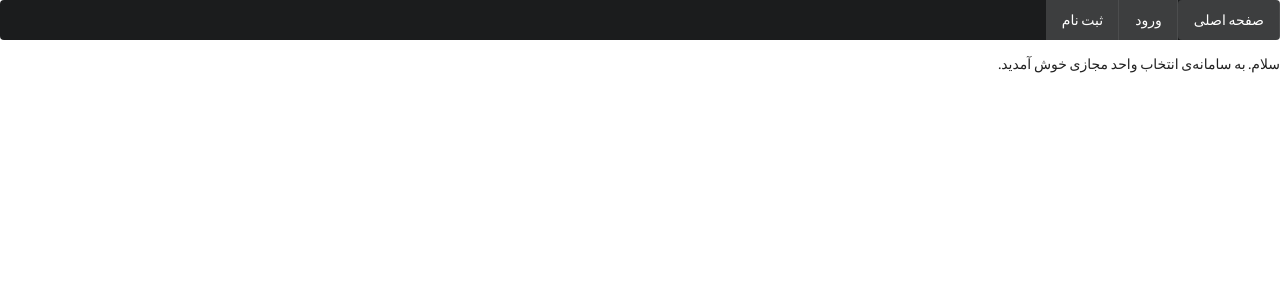
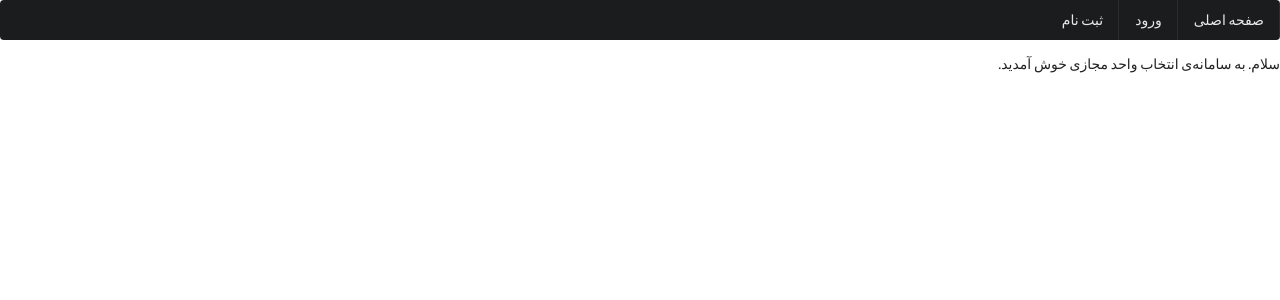
Before and after one commit to alrz1999/webe, a Django app: page / in a window 1280 px wide. Shown: the top 300 px of the page. Run offline with Django 3.2, Linux system fonts and the light colour scheme; some libraries are stand-ins or nearby versions.

Commit message:
refactor

```diff
--- a/edu/forms.py
+++ b/edu/forms.py
@@ -5,9 +5,9 @@ from django.forms import ModelForm
 
 
 class SignUpForm(UserCreationForm):
-    first_name = forms.CharField(max_length=30, required=False, help_text='Optional.', label='نام')
-    last_name = forms.CharField(max_length=30, required=False, help_text='Optional.', label='نام خانوادگی')
-    email = forms.EmailField(max_length=254, help_text='Required. Inform a valid email address.', label='ایمیل')
+    first_name = forms.CharField(max_length=30, required=False, label='first name')
+    last_name = forms.CharField(max_length=30, required=False, label='last name')
+    email = forms.EmailField(max_length=254, help_text='Required. Inform a valid email address.', label='email')
 
     class Meta:
         model = User
--- a/edu/urls.py
+++ b/edu/urls.py
@@ -2,13 +2,10 @@ from django.contrib import admin
 from django.urls import path
 from edu.views import *
 
-
-
-
-
+app_name = 'edu'
 urlpatterns = [
     path('', home, name='home'),
-    path('register', signup, name='signup'),
-    path('signin', signin, name='signin'),
-    # path('logout',logout,name = 'logout')
+    path('register', sign_up, name='sign_up'),
+    path('signIn', sign_in, name='sign_in'),
+    path('logout', log_out, name='log_out')
 ]
--- a/edu/views.py
+++ b/edu/views.py
@@ -12,7 +12,7 @@ def home(request):
     return render(request, 'home.html')
 
 
-def signup(request):
+def sign_up(request):
     truePassword = False
     trueUsername = False
     if request.method == 'POST':
@@ -26,12 +26,13 @@ def signup(request):
             elif len(User.objects.all().filter(username=request.POST['username'])) > 0:
                 trueUsername = True
             print(trueUsername, truePassword)
-            return redirect('/register', {'form': form, 'truePassword': truePassword, 'trueUsername': trueUsername})
+            return redirect('/register',
+                            {'form': form, 'truePassword': truePassword, 'trueUsername': trueUsername, 'errors': True})
     form = SignUpForm()
     return render(request, 'signup.html', {'form': form})
 
 
-def signin(request):
+def sign_in(request):
     if request.method == 'POST':
         username = request.POST['username']
         password = request.POST['password']
@@ -44,3 +45,7 @@ def signin(request):
     else:
         form = SignInForm()
     return render(request, 'signin.html', {'form': form})
+
+
+def log_out(requset):
+    pass
--- a/templates/base.html
+++ b/templates/base.html
@@ -3,22 +3,22 @@
 <head>
     <link rel="stylesheet" type="text/css" href="https://cdnjs.cloudflare.com/ajax/libs/semantic-ui/2.4.1/semantic.css">
     <script
-            src="https://code.jquery.com/jquery-3.1.1.min.js"
+            {#            src="https://code.jquery.com/jquery-3.1.1.min.js"#}
             integrity="sha256-hVVnYaiADRTO2PzUGmuLJr8BLUSjGIZsDYGmIJLv2b8="
             crossorigin="anonymous"></script>
-    <script src="semantic/dist/semantic.min.js"></script>
+    {#    <script src="semantic/dist/semantic.min.js"></script>#}
     <meta charset="UTF-8">
     <title>{% block title %}Home{% endblock %}</title>
 </head>
 <body>
 
 <div id="navbar" class="ui inverted menu">
-    <a id="homepage" class="active item" href="/">صفحه اصلی</a>
+    <a id="homepage" class="item" href="{% url 'edu:home' %}">صفحه اصلی</a>
     {% if  not user.is_authenticated %}
-        <a id="login" class="active item" href="/signin">ورود</a>
-        <a id="register" class="active item" href="/register">ثبت نام</a>
+        <a id="login" class="item" href="{% url 'edu:signIn' %}">ورود</a>
+        <a id="register" class="item" href="{% url 'edu:signup' %}">ثبت نام</a>
     {% else %}
-        <a id="logout" class="active item" href="/logout">خروج</a>
+        <a id="logout" class="item" href="{% url 'edu:logout' %}">خروج</a>
     {% endif %}
 
     {% if error %}
```
Also changed, not shown: webe/settings.py (+1 -7 lines).
